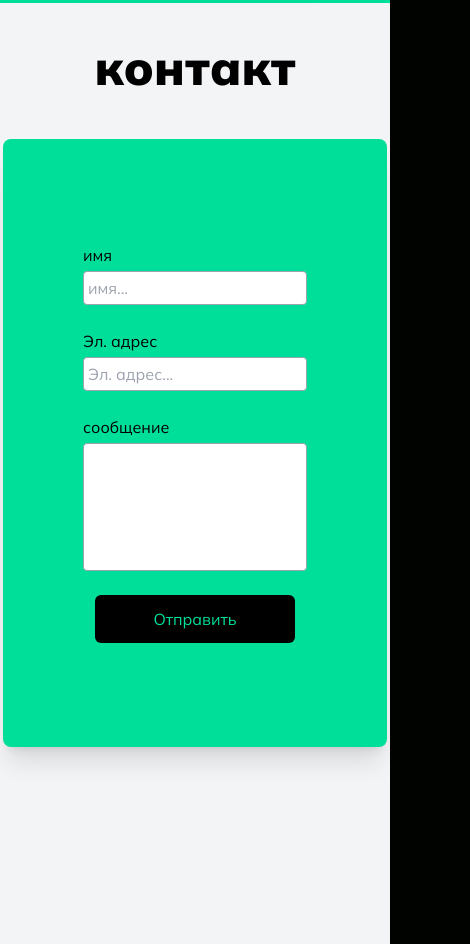
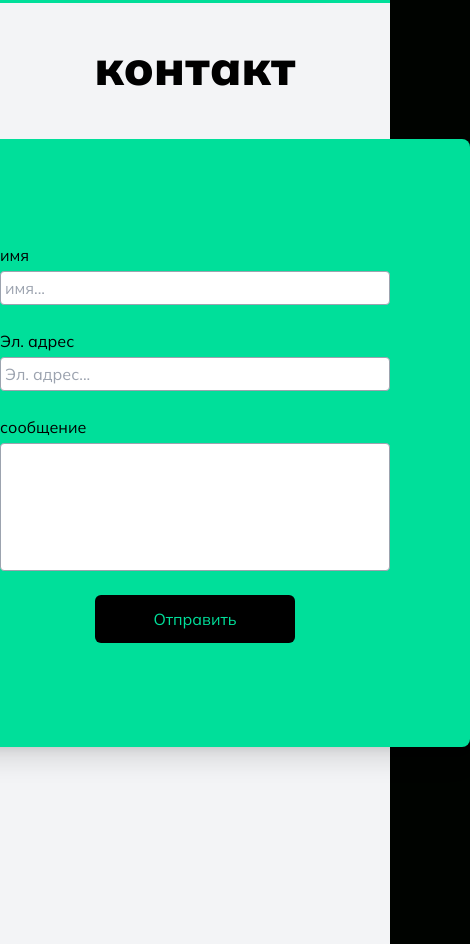
Before and after one commit to FedeOrefici/englishLessons, a React (Create React App) app: page / in a window 390 px wide. Shown: the part 3260-4204 px from the top of the page, 470 px wide, since content can reach past the window. Built offline with nearby package versions, Linux system fonts and the light colour scheme.

Commit message:
responsiveForm

```diff
--- a/src/components/Form.jsx
+++ b/src/components/Form.jsx
@@ -62,7 +62,7 @@ const Formulary = () => {
             >
 
             <Form
-            className="w-[550px] flex flex-col p-20 my-12 rounded-lg bg-[#00df9a] shadow-xl max-sm:w-96 max-sm:mx-4"
+            className="w-[550px] flex flex-col p-20 my-12 rounded-lg bg-[#00df9a] shadow-xl"
             onSubmit={sendEmailMessage}>
 
                     <label className='mt-6'>имя</label>
```
